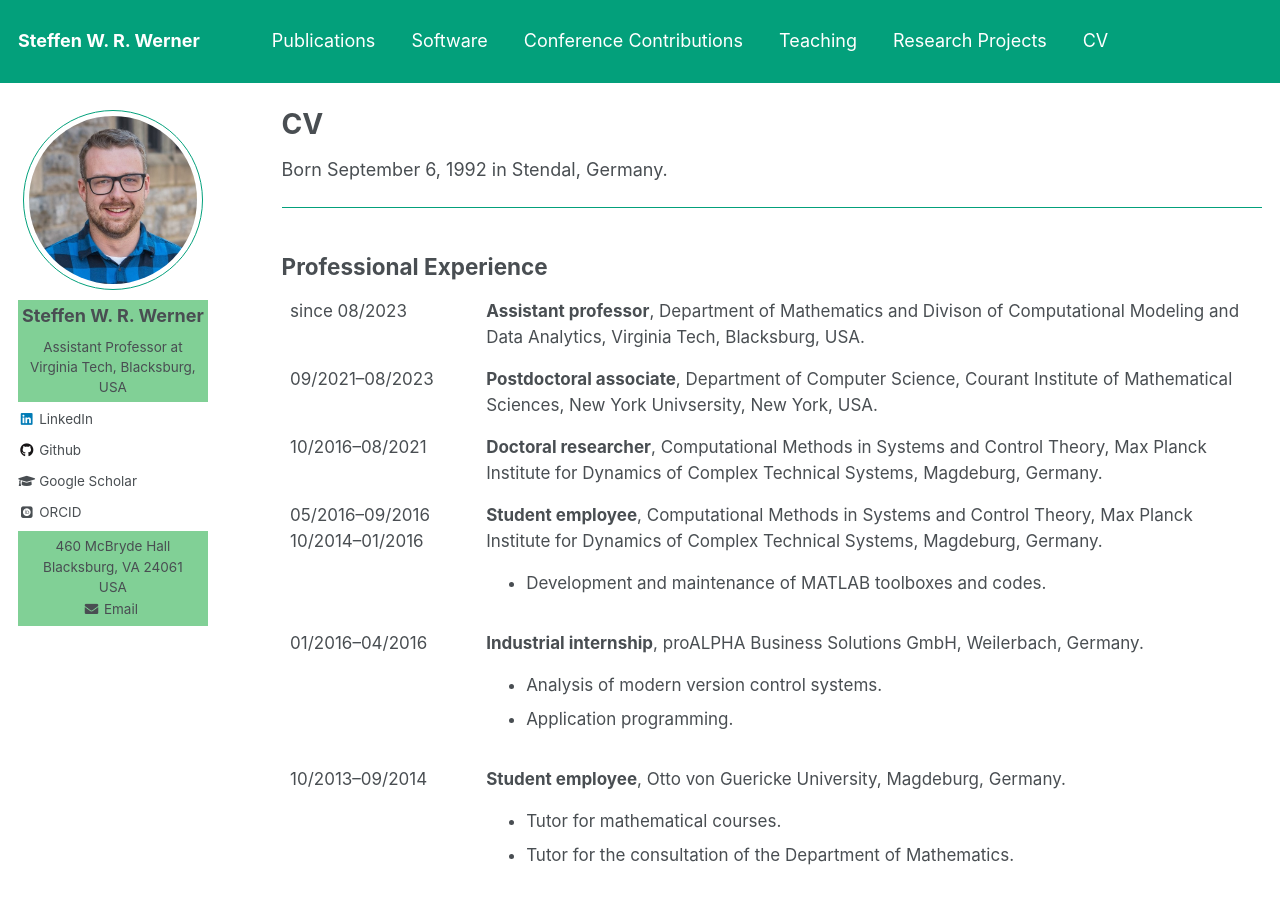
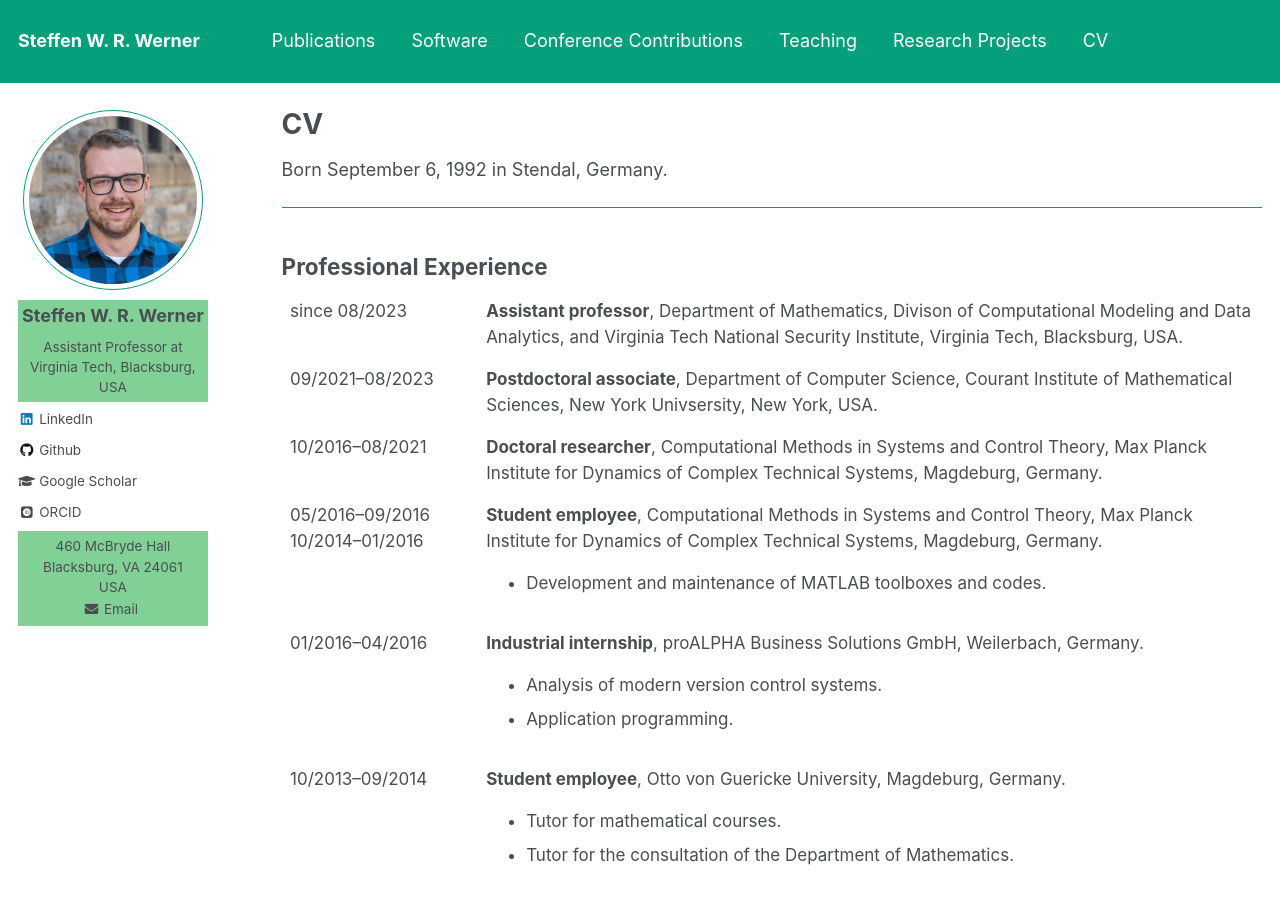
Before and after one commit to ninsteve/ninsteve.github.io, a Jekyll site: the page built from _pages/cv.md, in a window 1280 px wide and 900 px high. Built offline with Jekyll 4.4.1, drawn with Linux system fonts in a browser that asks for light colours; some web fonts are replaced.

Commit message:
Added new affil to CV.

```diff
--- a/_pages/cv.md
+++ b/_pages/cv.md
@@ -24,8 +24,9 @@ Born September 6, 1992 in Stendal, Germany.
   <tr>
     <td style="width:20%"> since 08/2023 </td>
     <td>
-      <b>Assistant professor</b>, Department of Mathematics and Divison
-      of Computational Modeling and Data Analytics, Virginia Tech, Blacksburg,
+      <b>Assistant professor</b>, Department of Mathematics, Divison
+      of Computational Modeling and Data Analytics, and
+      Virginia Tech National Security Institute, Virginia Tech, Blacksburg,
       USA.
     </td>
   </tr>
```
